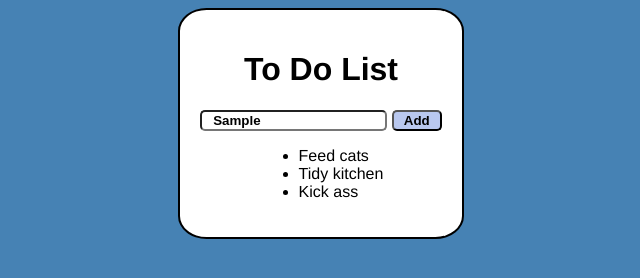
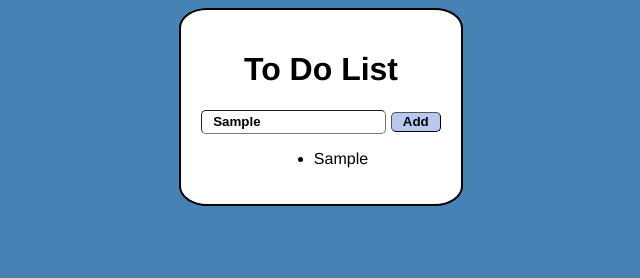
Before and after one commit to CrumpetCoding/Todo-List, a plain HTML site: page index.html in a window 1280 px wide. Both pictures are taken after typing "Sample" into the empty fields and a click on the button "Add". Shown: the whole page, without its empty margins (319-959 px from the left). Drawn offline with Linux system fonts and the light colour scheme.

Commit message:
Added input script

```diff
--- a/index.html
+++ b/index.html
@@ -4,7 +4,6 @@
     <meta charset="UTF-8">
     <meta name="viewport" content="width=device-width, initial-scale=1.0">
     <link href="style.css" rel="stylesheet">
-    <script src="index.js"></script>
     <title>To Do List</title>
 </head>
 <body>
@@ -12,15 +11,13 @@
         <div class="todo-app">
             <h1>To Do List</h1>
             <div class="input">
-                <input type="text" id="input-box" placeholder="add your text">
-                <button>Add</button>
+                <input type="text" id="text-box" placeholder="add your text">
+                <button onclick="addItem()">Add</button>
             </div>
             <ul id="list-items">
-                <li>Feed cats</li>
-                <li>Tidy kitchen</li>
-                <li>Kick ass</li>
             </ul>
         </div>
     </div>
+    <script src="index.js"></script>
 </body>
 </html>
--- a/index.js
+++ b/index.js
@@ -0,0 +1,14 @@
+const text = document.getElementById("text-box");
+const list = document.getElementById("list-items");
+
+function addItem(){
+
+    if(text.value === ''){
+        alert("Please write something.")
+    }
+    else{
+            let li = document.createElement("li");
+            li.innerHTML = text.value
+            list.appendChild(li);
+    }
+}
--- a/style.css
+++ b/style.css
@@ -25,6 +25,8 @@ input {
     border-radius: 5px;
     font-weight: bold;
     text-indent: 5%;
+    border-width: 1px;
+    height: 20px;
 }
 
 button{
@@ -32,4 +34,6 @@ button{
     background-color: #b9c8ef;
     width: 50px;
     font-weight: bold;
+    border-width: 1px;
+    height: 20px;
 }
```
